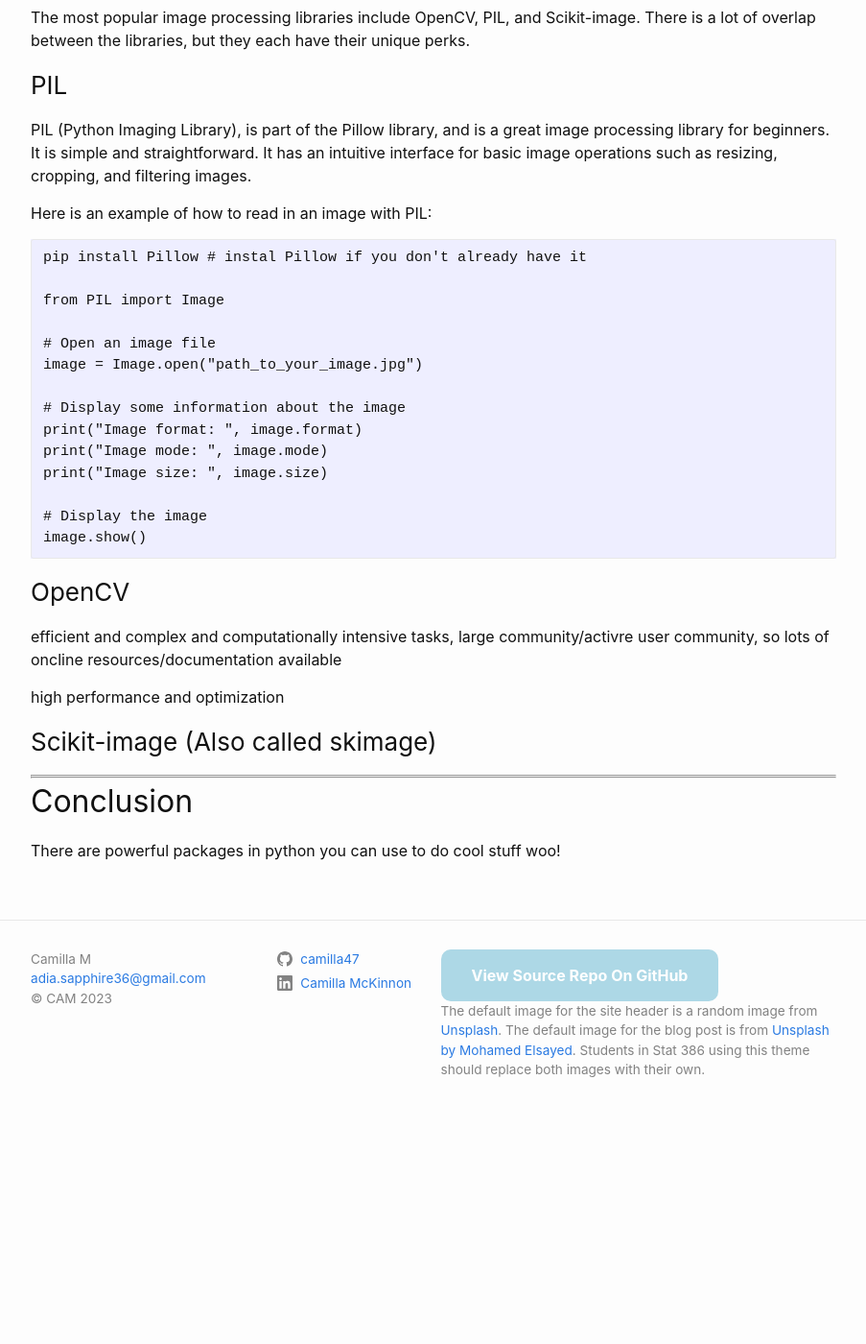
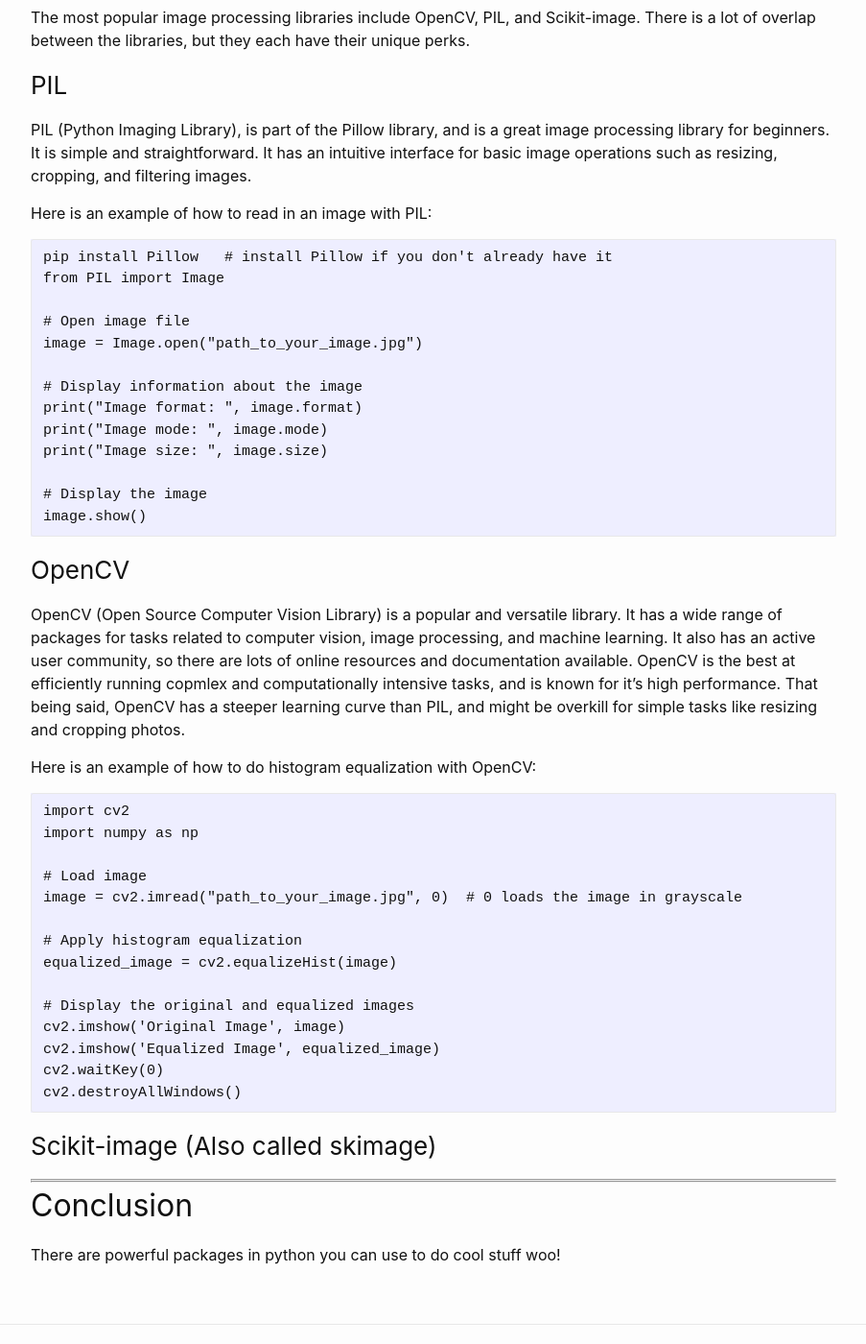
Before and after one commit to camilla47/camilla47.github.io, a Jekyll site: the page built from _posts/2023-10-12-img-processing.md, in a window 1280 px wide and 1400 px high, scrolled down 1336 px. Shown: the whole window at 96% size, without its empty margins (188-1091 px from the left). Built offline with Jekyll 4.4.1, drawn with Linux system fonts in a browser that asks for light colours; comment, search, counter and statistics services are not loaded; before the commit the page ends 2521 px from its top, so only the background shows below that; some of the changed text lies outside the part shown.

Commit message:
Update 2023-10-12-img-processing.md
filling out open cv

````diff
--- a/_posts/2023-10-12-img-processing.md
+++ b/_posts/2023-10-12-img-processing.md
@@ -46,14 +46,13 @@ PIL (Python Imaging Library), is part of the Pillow library, and is a great imag
 
 Here is an example of how to read in an image with PIL:
 ```
-pip install Pillow # instal Pillow if you don't already have it
-
+pip install Pillow   # install Pillow if you don't already have it
 from PIL import Image
 
-# Open an image file
+# Open image file
 image = Image.open("path_to_your_image.jpg")
 
-# Display some information about the image
+# Display information about the image
 print("Image format: ", image.format)
 print("Image mode: ", image.mode)
 print("Image size: ", image.size)
@@ -64,11 +63,25 @@ image.show()
 
 ### OpenCV
 
-efficient and complex and computationally intensive tasks, large community/activre user community, so lots of oncline resources/documentation available
+OpenCV (Open Source Computer Vision Library) is a popular and versatile library. It has a wide range of packages for tasks related to computer vision, image processing, and machine learning. It also has an active user community, so there are lots of online resources and documentation available.  OpenCV is the best at efficiently running copmlex and computationally intensive tasks, and is known for it's high performance. That being said, OpenCV has a steeper learning curve than PIL, and might be overkill for simple tasks like resizing and cropping photos.
 
-high performance and optimization
+Here is an example of how to do histogram equalization with OpenCV:
+```
+import cv2
+import numpy as np
 
+# Load image
+image = cv2.imread("path_to_your_image.jpg", 0)  # 0 loads the image in grayscale
 
+# Apply histogram equalization
+equalized_image = cv2.equalizeHist(image)
+
+# Display the original and equalized images
+cv2.imshow('Original Image', image)
+cv2.imshow('Equalized Image', equalized_image)
+cv2.waitKey(0)
+cv2.destroyAllWindows()
+```
 
 ### Scikit-image (Also called skimage)
 
````
